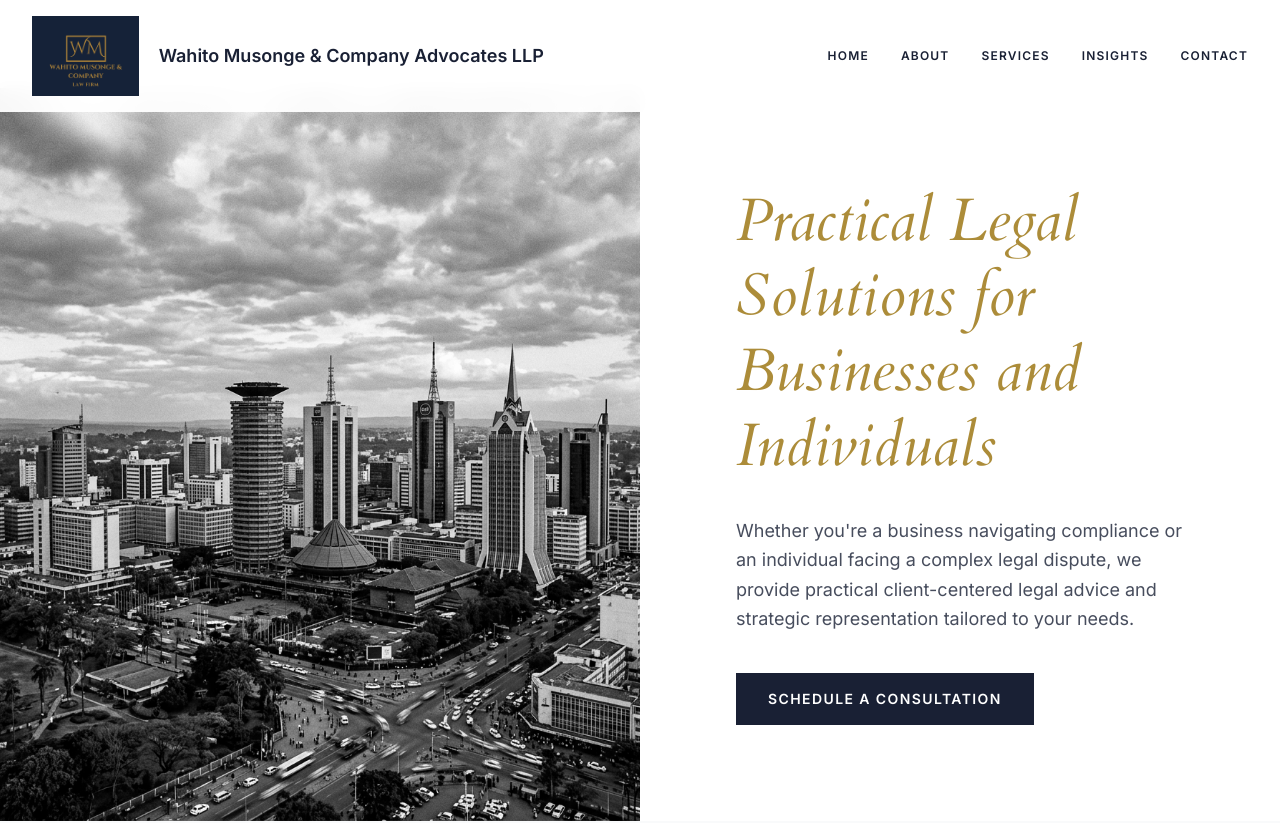
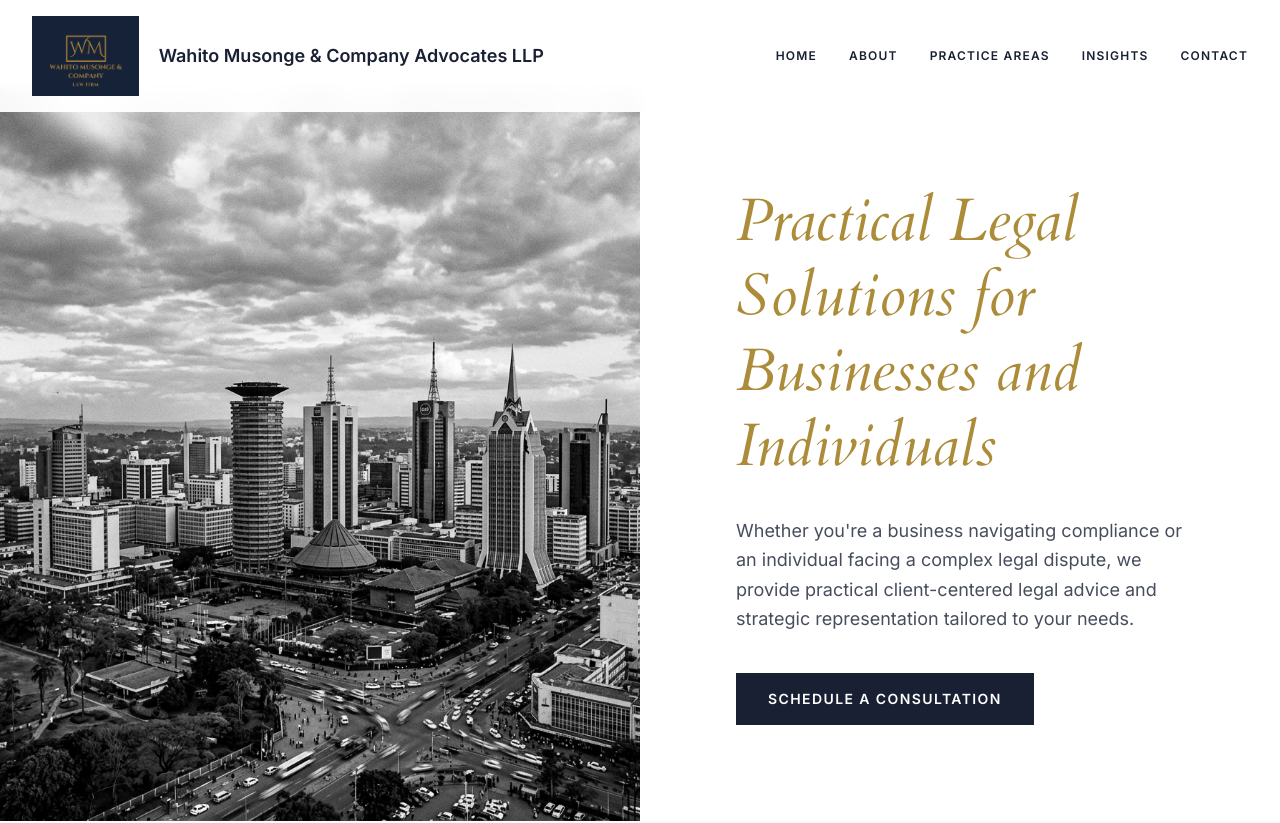
Before and after one commit to teddylumidi/wahitomusongeadvocates, a React app: page / in a window 1280 px wide. Shown: the top 823 px of the page. Built offline with nearby package versions, Linux system fonts and the light colour scheme; the HTML template or start-up script is replaced by a standard one.

Commit message:
Match source navigation labels

```diff
--- a/src/components/Navbar.tsx
+++ b/src/components/Navbar.tsx
@@ -16,7 +16,7 @@ export function Navbar() {
   const navLinks = [
     { name: 'HOME', href: `${import.meta.env.BASE_URL}#home` },
     { name: 'ABOUT', href: `${import.meta.env.BASE_URL}about-me` },
-    { name: 'SERVICES', href: `${import.meta.env.BASE_URL}services` },
+    { name: 'PRACTICE AREAS', href: `${import.meta.env.BASE_URL}practice-areas` },
     { name: 'INSIGHTS', href: `${import.meta.env.BASE_URL}insights` },
     { name: 'CONTACT', href: `${import.meta.env.BASE_URL}contact` },
   ];
```
